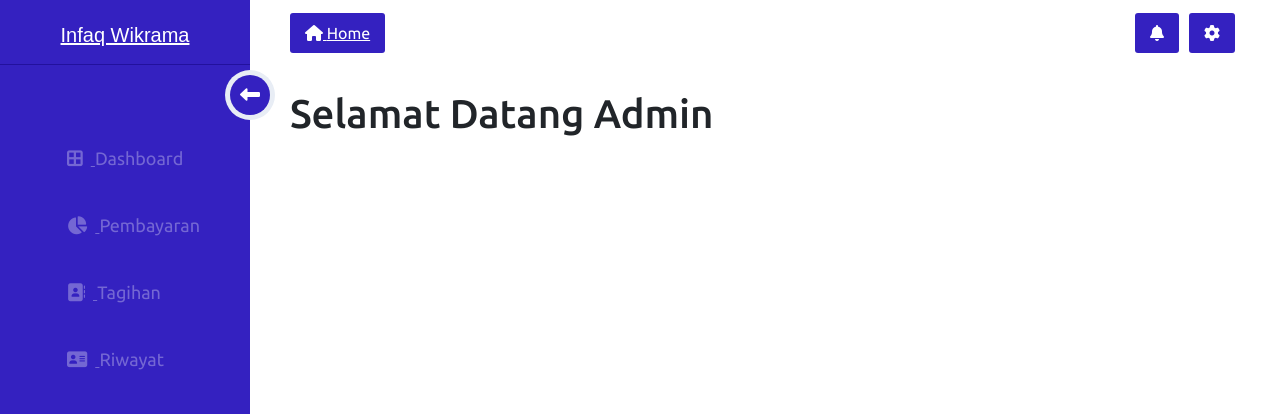
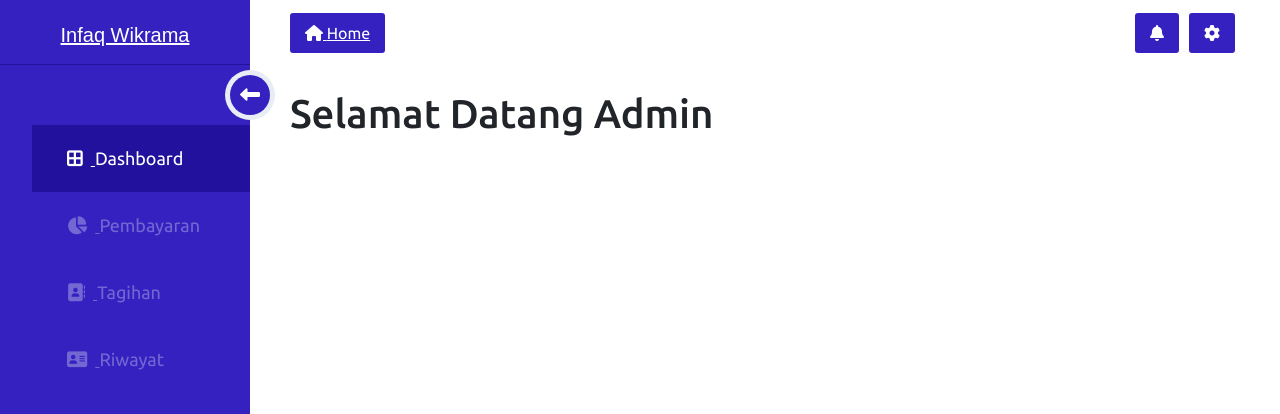
Before and after one commit to Huntara/Infaq_Shodaqoh_Fe, a Laravel app: page /dahboard in a window 1280 px wide. Shown: the top 414 px of the page. Run offline with Laravel 10, Linux system fonts and the light colour scheme; some libraries are stand-ins or nearby versions; some web fonts are replaced.

Commit message:
active dashboard

```diff
--- a/resources/views/layout/layout.blade.php
+++ b/resources/views/layout/layout.blade.php
@@ -46,7 +46,7 @@
 
 	        	<ul>
 		          <li>
-		            <a href="/dahboard">
+		            <a href="/dahboard"  @if (request()->route()->uri == 'dahboard') class='active' @endif>
 		              <span class="icon">
 		              	<i class="fas fa-border-all"></i></span>
 		              <span class="list">Dashboard</span>
```
